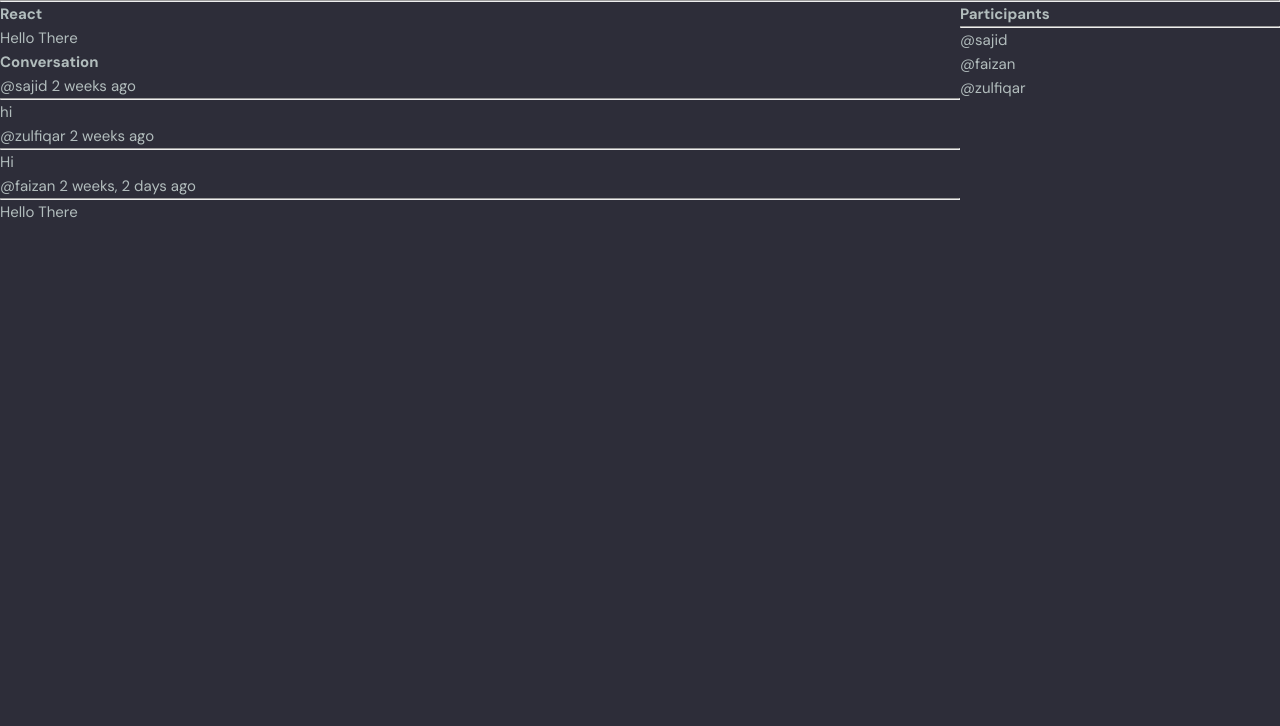
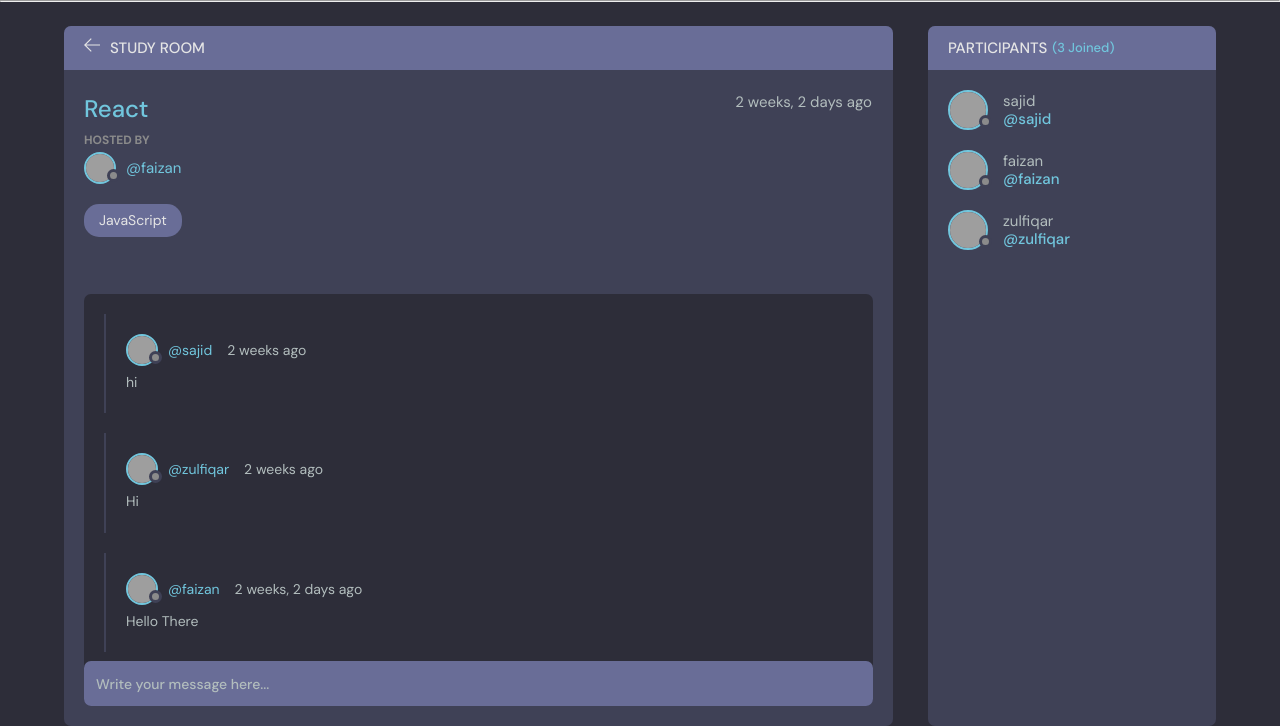
Before and after one commit to osamabinazam/StudyBud, a Django app: page /room/18/ in a window 1280 px wide. Shown: the part 76-802 px from the top of the page. Before the commit the page ends 294 px from the top, so only its background shows below. Run offline with Django 4.2, Linux system fonts and the light colour scheme; data comes from the database, SQL or seed files in the repository; grey boxes are pictures that could not be loaded.

Commit message:
Customize rendering of room form

```diff
--- a/base/templates/base/room.html
+++ b/base/templates/base/room.html
@@ -1,71 +1,169 @@
-{% extends 'main.html' %}
+{% load static %}
+
+{% include 'main.html' %}
+{% block content %}
+
+    <main class="profile-page layout layout--2">
+      <div class="container">
+        <!-- Room Start -->
+        <div class="room">
+          <div class="room__top">
+            <div class="room__topLeft">
+              <a href="{% url 'home'%}">
+                <svg version="1.1" xmlns="http://www.w3.org/2000/svg" width="32" height="32" viewBox="0 0 32 32">
+                  <title>arrow-left</title>
+                  <path
+                    d="M13.723 2.286l-13.723 13.714 13.719 13.714 1.616-1.611-10.96-10.96h27.625v-2.286h-27.625l10.965-10.965-1.616-1.607z"
+                  ></path>
+                </svg>
+              </a>
+              <h3>Study Room</h3>
+            </div>
+
+            <!-- Only room Host can edit and delete the room -->
+            {% if room.host == request.user %}
+              <div class="room__topRight">
+                <a href="{% url 'update-room' room.id %}">
+                  <svg
+                    enable-background="new 0 0 24 24"
+                    height="32"
+                    viewBox="0 0 24 24"
+                    width="32"
+                    xmlns="http://www.w3.org/2000/svg"
+                  >
+                    <title>edit</title>
+                    <g>
+                      <path d="m23.5 22h-15c-.276 0-.5-.224-.5-.5s.224-.5.5-.5h15c.276 0 .5.224.5.5s-.224.5-.5.5z" />
+                    </g>
+                    <g>
+                      <g>
+                        <path
+                          d="m2.5 22c-.131 0-.259-.052-.354-.146-.123-.123-.173-.3-.133-.468l1.09-4.625c.021-.09.067-.173.133-.239l14.143-14.143c.565-.566 1.554-.566 2.121 0l2.121 2.121c.283.283.439.66.439 1.061s-.156.778-.439 1.061l-14.142 14.141c-.065.066-.148.112-.239.133l-4.625 1.09c-.038.01-.077.014-.115.014zm1.544-4.873-.872 3.7 3.7-.872 14.042-14.041c.095-.095.146-.22.146-.354 0-.133-.052-.259-.146-.354l-2.121-2.121c-.19-.189-.518-.189-.707 0zm3.081 3.283h.01z"
+                        />
+                      </g>
+                      <g>
+                        <path
+                          d="m17.889 10.146c-.128 0-.256-.049-.354-.146l-3.535-3.536c-.195-.195-.195-.512 0-.707s.512-.195.707 0l3.536 3.536c.195.195.195.512 0 .707-.098.098-.226.146-.354.146z"
+                        />
+                      </g>
+                    </g>
+                  </svg>
+                </a>
+                <a href="{% url 'delete-room' room.id %}">
+                  <svg version="1.1" xmlns="http://www.w3.org/2000/svg" width="32" height="32" viewBox="0 0 32 32">
+                    <title>remove</title>
+                    <path
+                      d="M27.314 6.019l-1.333-1.333-9.98 9.981-9.981-9.981-1.333 1.333 9.981 9.981-9.981 9.98 1.333 1.333 9.981-9.98 9.98 9.98 1.333-1.333-9.98-9.98 9.98-9.981z"
+                    ></path>
+                  </svg>
+                </a>
+              </div>
+            {% endif %}
+          </div>
 
 
-{% block content %}
+          <div class="room__box scroll">
+            <div class="room__header scroll">
+              <div class="room__info">
+                <h3>{{room.name}}</h3>
+                <span>{{room.created|timesince}} ago</span>
+              </div>
+              <div class="room__hosted">
+                <p>Hosted By</p>
+                <a href="{% url 'user-profile' room.host.id %}" class="room__author">
+                  <div class="avatar avatar--small">
+                    <img src="https://randomuser.me/api/portraits/men/37.jpg" />
+                  </div>
+                  <span>@{{room.host.username}}</span>
+                </a>
+              </div>
+              <span class="room__topics">{{room.topic}}</span>
+            </div>
 
-<style>
-    .room-container{
-        display: grid;
-        grid-template-columns: 3fr 1fr;
-    }
-</style>
+            <!-- Room Conversations -->
+            <div class="room__conversation">
 
-<div class="room-container">
-    <div class="content-of-room">
-        <h1>{{room.name}}</h1>
-        <p>{{room.description}}</p>
+              <!-- Message scroll pane-->
+              <div class="threads scroll">
 
-        <div class="comment-wrapper">
-            <h3>Conversation</h3>
+                <!-- All Room Messages -->
+                {% for message in room_messages %}
+                    <div class="thread">
+
+                      <!-- Top Panel of each message-->
+                      <div class="thread__top">
 
 
-            {% for message in room_messages %}
-                <div>
-                    <!-- Delete message link -->
+                        <!-- Navigate to profile of the messager-->
+                        <div class="thread__author">
+                          <a href="{% url 'user-profile' message.user.id  %}" class="thread__authorInfo">
+                            <div class="avatar avatar--small">
+                              <img src="https://randomuser.me/api/portraits/men/37.jpg" />
+                            </div>
+                            <span>@{{message.user.username}}</span>
+                          </a>
+                          <span class="thread__date">{{message.created|timesince}} ago</span>
+                        </div>
 
-                    {% if request.user == message.user %}
-                        <a href="{% url 'delete-message' message.id %}">Delete</a>
-                    {% endif %}
-                    <!--
-                    1.UserName
-                    2.Message
-                    3.Post time
-                     -->
 
-                    <small>@{{message.user}}  {{message.created | timesince}} ago</small>
-                    <hr>
-                    <p>{{message.body}}</p>
-                </div>
+                        <!-- Restricting users to delete their own messages only  -->
+                        {% if request.user == message.user %}
+                          <a href= " {% url 'delete-message' message.id %}">
+                            <div class="thread__delete">
+                              <svg version="1.1" xmlns="http://www.w3.org/2000/svg" width="32" height="32" viewBox="0 0 32 32">
+                                <title>remove</title>
+                                <path
+                                  d="M27.314 6.019l-1.333-1.333-9.98 9.981-9.981-9.981-1.333 1.333 9.981 9.981-9.981 9.98 1.333 1.333 9.981-9.98 9.98 9.98 1.333-1.333-9.98-9.98 9.98-9.981z"
+                                ></path>
+                              </svg>
+                            </div>
+                          </a>
+                        {% endif %}
+                      </div>
 
-            {% endfor %}
-        </div>
-        <!-- Coment form -->
 
-        {% if request.user.is_authenticated %}
-            <div class="comment-form">
-                <form action="" method="POST">
-                    {% csrf_token %}
-                    <input type="text" name="body" id="body" placeholder="Write your messaage here...">
-                </form>
+                      <!-- Body of the each message -->
+                      <div class="thread__details">
+                        {{message.body}}
+                      </div>
+
+                    </div>
+                {% endfor %}
+
+              </div>
 
             </div>
-        {% endif %}
-    </div class="participants">
-
-    <div>
-        <h3>Participants</h3>
-        <hr>
-
-        {% for user in participants %}
-            <div>
-                <p>@{{user.username}}</p>
-            </div>
-        {% endfor %}
+          </div>
 
 
-    </div>
+          <div class="room__message">
+            <form action="#"><input name="" placeholder="Write your message here..." /></form>
+          </div>
+        </div>
+        <!-- Room End -->
 
+        <!--   Start -->
+        <div class="participants">
+          <h3 class="participants__top">Participants <span>({{participants.count}} Joined)</span></h3>
+          <div class="participants__list scroll">
 
-</div>
+            <!-- Looping through participants-->
+            {% for user in participants %}
+              <a href="{% url 'user-profile' user.id %}" class="participant">
+                <div class="avatar avatar--medium">
+                  <img src="https://randomuser.me/api/portraits/men/37.jpg" />
+                </div>
+                <p>
+                  {{user.username}}
+                  <span>@{{user.username}}</span>
+                </p>
+              </a>
+            {% endfor %}
+          </div>
+        </div>
+        <!--  End -->
+      </div>
+      <script src="script.js"></script>
+    </main>
 
-{% endblock content %}
+{% endblock content%}
```
